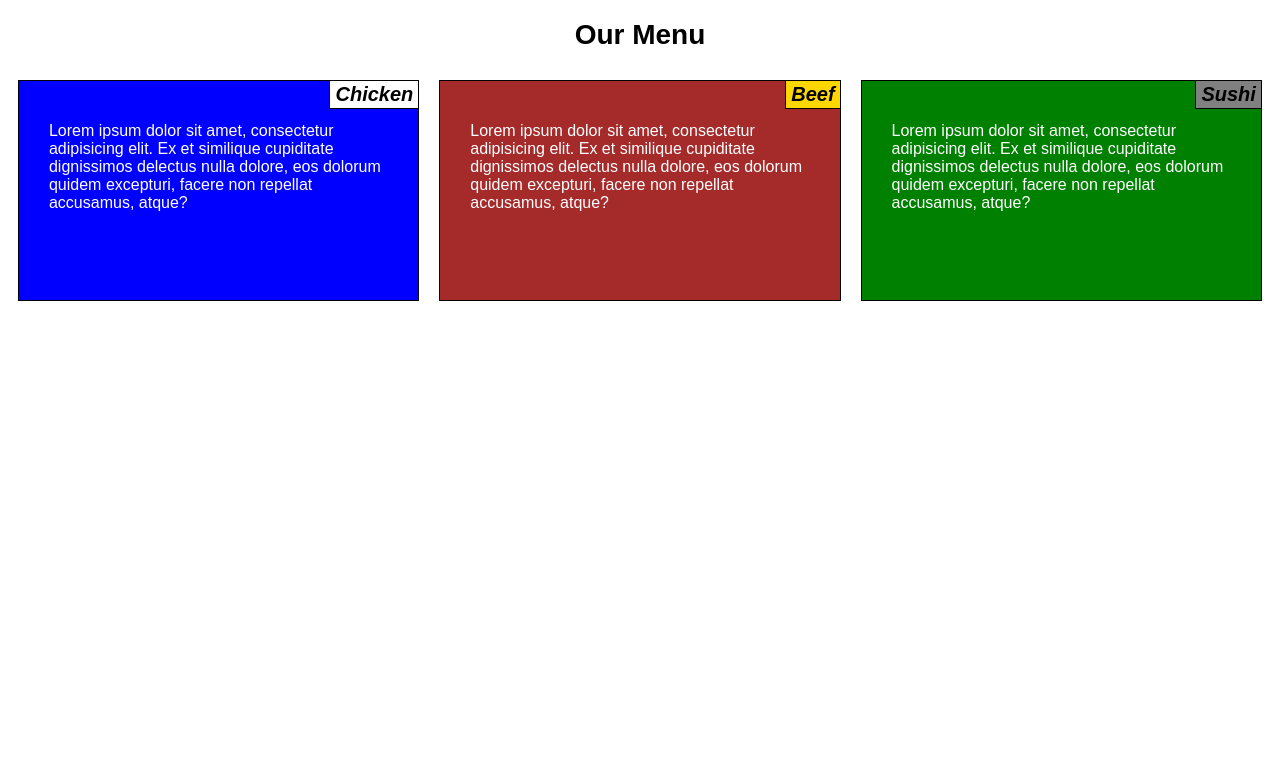
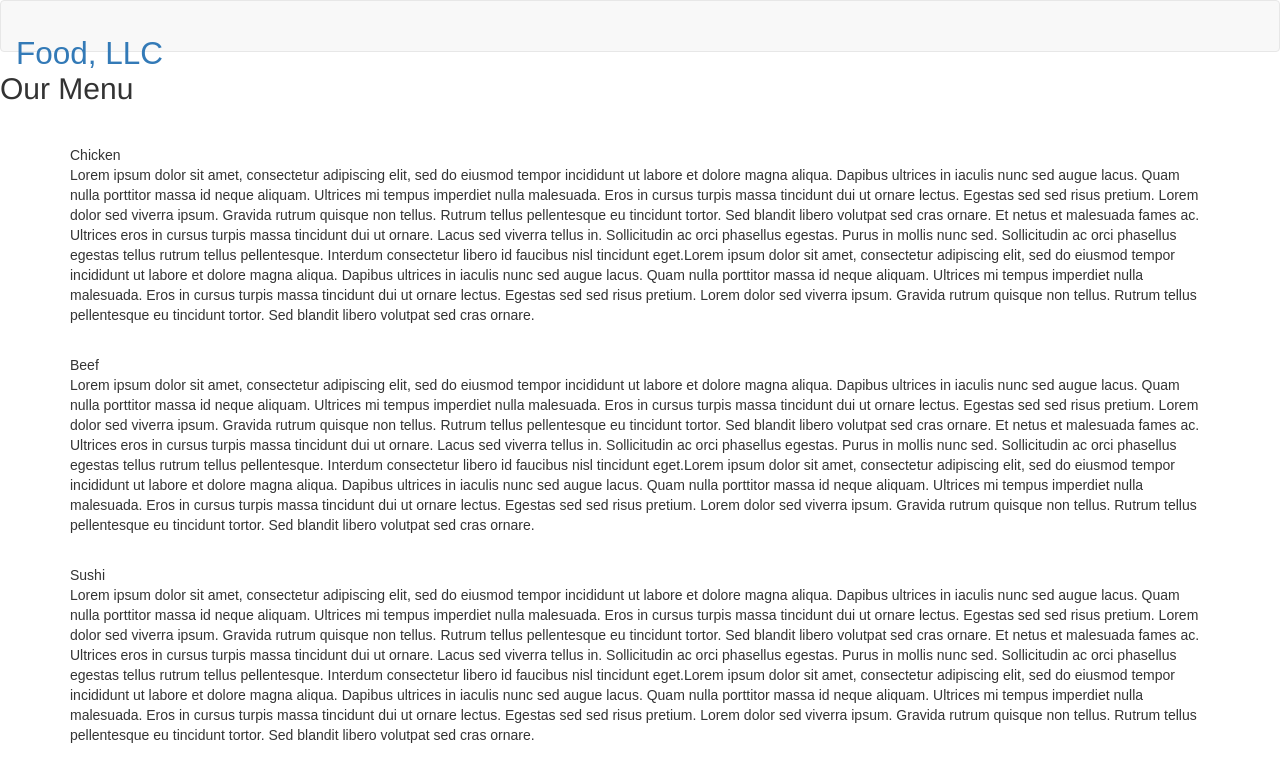
Before and after one commit to nseregan/nseregan.github.io, a plain HTML site: page index.html in a window 1280 px wide. Drawn offline with nearby package versions, Linux system fonts and the light colour scheme.

Commit message:
Update index.html

```diff
--- a/index.html
+++ b/index.html
@@ -1,38 +1,69 @@
 <!DOCTYPE html>
-<html>
+<html lang="en">
 <head>
-<meta charset="utf-8">
-<meta name="viewport" content="width=device-width, initial-scale=1">
-<link rel="stylesheet" href="css/style.css">
-<title>OurMenu</title>
+  <meta charset="utf-8">
+    <meta http-equiv="X-UA-Compatible" content="IE=edge">
+    <meta name="viewport" content="width=device-width, initial-scale=1">
+  <title>OurMenu</title>
+  <link rel="stylesheet" href="css/bootstrap.min.css">
+  <link rel="stylesheet" href="css/style.css">
 </head>
 <body>
-<h1>Our Menu</h1>
- <div class="row">
-   <div class="col-lg-4 col-md-6">
-   	 <div class="chicken">
-   		 <SECTION>
-  			 <h5>Chicken</h5>
-  				 <p>Lorem ipsum dolor sit amet, consectetur adipisicing elit. Ex et similique cupiditate dignissimos delectus nulla dolore, eos dolorum quidem excepturi, facere non repellat accusamus, atque?</p>
-  		 </SECTION>
-  	 </div>
-   </div>
-   <div class="col-lg-4 col-md-6">
-  	 <div class="beef">
-  		 <SECTION>
-  			 <h5>Beef</h5>
-  				 <p>Lorem ipsum dolor sit amet, consectetur adipisicing elit. Ex et similique cupiditate dignissimos delectus nulla dolore, eos dolorum quidem excepturi, facere non repellat accusamus, atque?</p>
-  		 </SECTION>
-  	 </div>
-   </div>
-  	<div class="col-lg-4 col-md-12">
-  		 <div class="sushi">
-  			 <SECTION>
-  				 <h5>Sushi</h5>
-  					 <p>Lorem ipsum dolor sit amet, consectetur adipisicing elit. Ex et similique cupiditate dignissimos delectus nulla dolore, eos dolorum quidem excepturi, facere non repellat accusamus, atque?</p>
-  			 </SECTION>
-  		 </div>
- 	</div>
- </div>
+  <header>
+        <nav id="header-nav" class="navbar navbar-default">
+      <div class="container-fluid">
+        <div class="navbar-header"><a href="index.html" class="pull-left visible-md visible-lg">
+          <div class="navbar-brand">
+            <a href="index.html"><h1>Food, LLC</h1></a>
+          </div>
+              <button type="button" class="navbar-toggle collapsed" data-toggle="collapse" data-target="#collapsable-nav" aria-expanded="false">
+                <span class="sr-only">Toggle navigation</span>
+                <span class="icon-bar"></span>
+                <span class="icon-bar"></span>
+                <span class="icon-bar"></span>
+              </button>
+        </div>
+              <div id="collapsable-nav" class="collapse navbar-collapse">
+                <ul id="nav-list" class="nav navbar-nav navbar-right">
+                    <li class="visible-xs">
+                    <a href="#chicken"><br>Chicken</a>
+                    </li>
+
+                    <li class="visible-xs">
+                    <a href="#beef"><br>Beef</a>
+                    </li>
+                    <li class="visible-xs"><a href="#sushi"><br>Sushi</a>
+                    </li>
+                </ul><!--nav-list-->
+              </div>
+        </div><!--.navbar-collapse-->
+      </div><!--class=container-->
+    </nav><!--#header-nav-->
+  </header>
+<!-- MAIN CONTENT -->
+<h2 >Our Menu</h2>
+<br>
+<p id="chicken">
+<div id="main-content" class="container">
+  <div id="menu-category">Chicken</div>
+  <div>Lorem ipsum dolor sit amet, consectetur adipiscing elit, sed do eiusmod tempor incididunt ut labore et dolore magna aliqua. Dapibus ultrices in iaculis nunc sed augue lacus. Quam nulla porttitor massa id neque aliquam. Ultrices mi tempus imperdiet nulla malesuada. Eros in cursus turpis massa tincidunt dui ut ornare lectus. Egestas sed sed risus pretium. Lorem dolor sed viverra ipsum. Gravida rutrum quisque non tellus. Rutrum tellus pellentesque eu tincidunt tortor. Sed blandit libero volutpat sed cras ornare. Et netus et malesuada fames ac. Ultrices eros in cursus turpis massa tincidunt dui ut ornare. Lacus sed viverra tellus in. Sollicitudin ac orci phasellus egestas. Purus in mollis nunc sed. Sollicitudin ac orci phasellus egestas tellus rutrum tellus pellentesque. Interdum consectetur libero id faucibus nisl tincidunt eget.Lorem ipsum dolor sit amet, consectetur adipiscing elit, sed do eiusmod tempor incididunt ut labore et dolore magna aliqua. Dapibus ultrices in iaculis nunc sed augue lacus. Quam nulla porttitor massa id neque aliquam. Ultrices mi tempus imperdiet nulla malesuada. Eros in cursus turpis massa tincidunt dui ut ornare lectus. Egestas sed sed risus pretium. Lorem dolor sed viverra ipsum. Gravida rutrum quisque non tellus. Rutrum tellus pellentesque eu tincidunt tortor. Sed blandit libero volutpat sed cras ornare. </div>
+</div>
+<br>
+<p id="beef">
+<div id="main-content" class="container">
+  <div id="menu-category">Beef</div>
+  <div>Lorem ipsum dolor sit amet, consectetur adipiscing elit, sed do eiusmod tempor incididunt ut labore et dolore magna aliqua. Dapibus ultrices in iaculis nunc sed augue lacus. Quam nulla porttitor massa id neque aliquam. Ultrices mi tempus imperdiet nulla malesuada. Eros in cursus turpis massa tincidunt dui ut ornare lectus. Egestas sed sed risus pretium. Lorem dolor sed viverra ipsum. Gravida rutrum quisque non tellus. Rutrum tellus pellentesque eu tincidunt tortor. Sed blandit libero volutpat sed cras ornare. Et netus et malesuada fames ac. Ultrices eros in cursus turpis massa tincidunt dui ut ornare. Lacus sed viverra tellus in. Sollicitudin ac orci phasellus egestas. Purus in mollis nunc sed. Sollicitudin ac orci phasellus egestas tellus rutrum tellus pellentesque. Interdum consectetur libero id faucibus nisl tincidunt eget.Lorem ipsum dolor sit amet, consectetur adipiscing elit, sed do eiusmod tempor incididunt ut labore et dolore magna aliqua. Dapibus ultrices in iaculis nunc sed augue lacus. Quam nulla porttitor massa id neque aliquam. Ultrices mi tempus imperdiet nulla malesuada. Eros in cursus turpis massa tincidunt dui ut ornare lectus. Egestas sed sed risus pretium. Lorem dolor sed viverra ipsum. Gravida rutrum quisque non tellus. Rutrum tellus pellentesque eu tincidunt tortor. Sed blandit libero volutpat sed cras ornare.</div>
+</div>
+<br>
+<p id="sushi">
+<div id="main-content" class="container">
+  <div id="menu-category" >Sushi</div>
+  <div>Lorem ipsum dolor sit amet, consectetur adipiscing elit, sed do eiusmod tempor incididunt ut labore et dolore magna aliqua. Dapibus ultrices in iaculis nunc sed augue lacus. Quam nulla porttitor massa id neque aliquam. Ultrices mi tempus imperdiet nulla malesuada. Eros in cursus turpis massa tincidunt dui ut ornare lectus. Egestas sed sed risus pretium. Lorem dolor sed viverra ipsum. Gravida rutrum quisque non tellus. Rutrum tellus pellentesque eu tincidunt tortor. Sed blandit libero volutpat sed cras ornare. Et netus et malesuada fames ac. Ultrices eros in cursus turpis massa tincidunt dui ut ornare. Lacus sed viverra tellus in. Sollicitudin ac orci phasellus egestas. Purus in mollis nunc sed. Sollicitudin ac orci phasellus egestas tellus rutrum tellus pellentesque. Interdum consectetur libero id faucibus nisl tincidunt eget.Lorem ipsum dolor sit amet, consectetur adipiscing elit, sed do eiusmod tempor incididunt ut labore et dolore magna aliqua. Dapibus ultrices in iaculis nunc sed augue lacus. Quam nulla porttitor massa id neque aliquam. Ultrices mi tempus imperdiet nulla malesuada. Eros in cursus turpis massa tincidunt dui ut ornare lectus. Egestas sed sed risus pretium. Lorem dolor sed viverra ipsum. Gravida rutrum quisque non tellus. Rutrum tellus pellentesque eu tincidunt tortor. Sed blandit libero volutpat sed cras ornare.
+  </div>
+</div>
+ <!-- jQuery (Bootstrap JS plugins depend on it) -->
+  <script src="js/jquery-2.1.4.min.js"></script>
+  <script src="js/bootstrap.min.js"></script>
+  <script src="js/script.js"></script>
 </body>
 </html>
```
